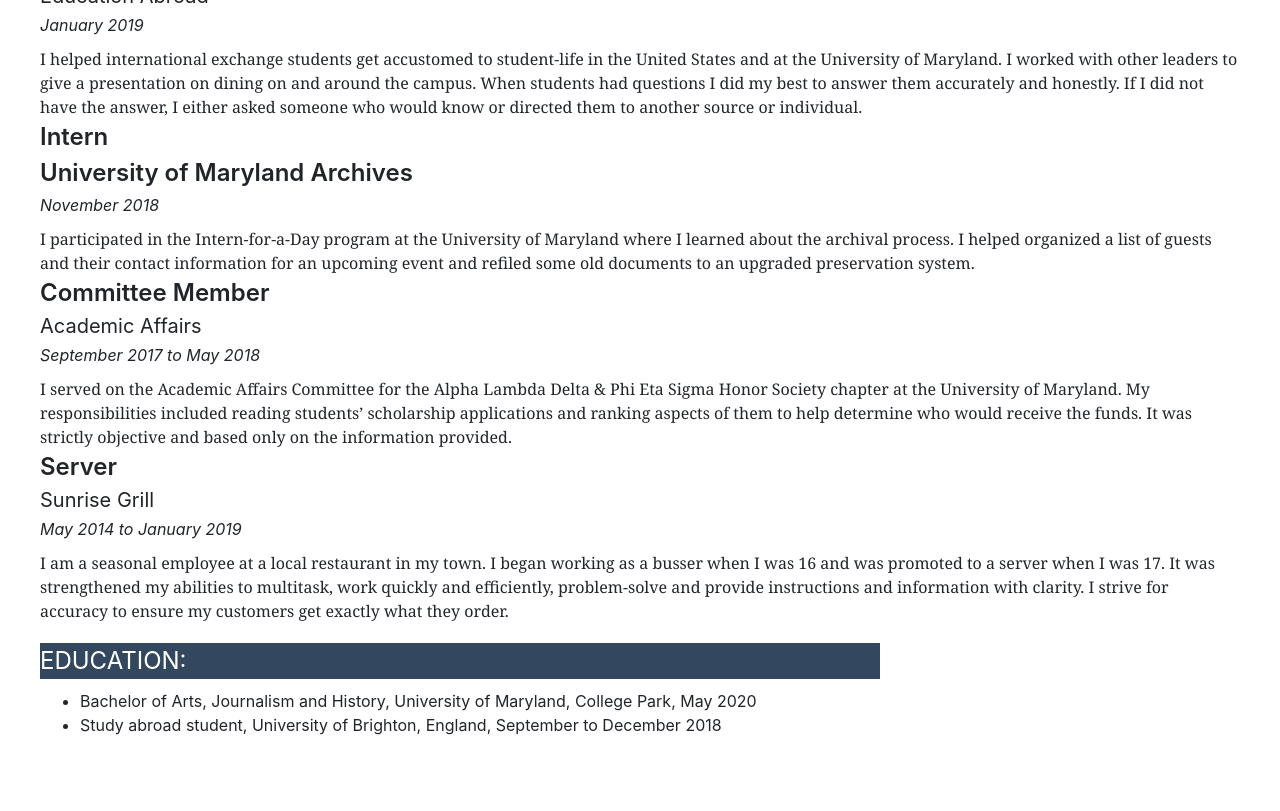
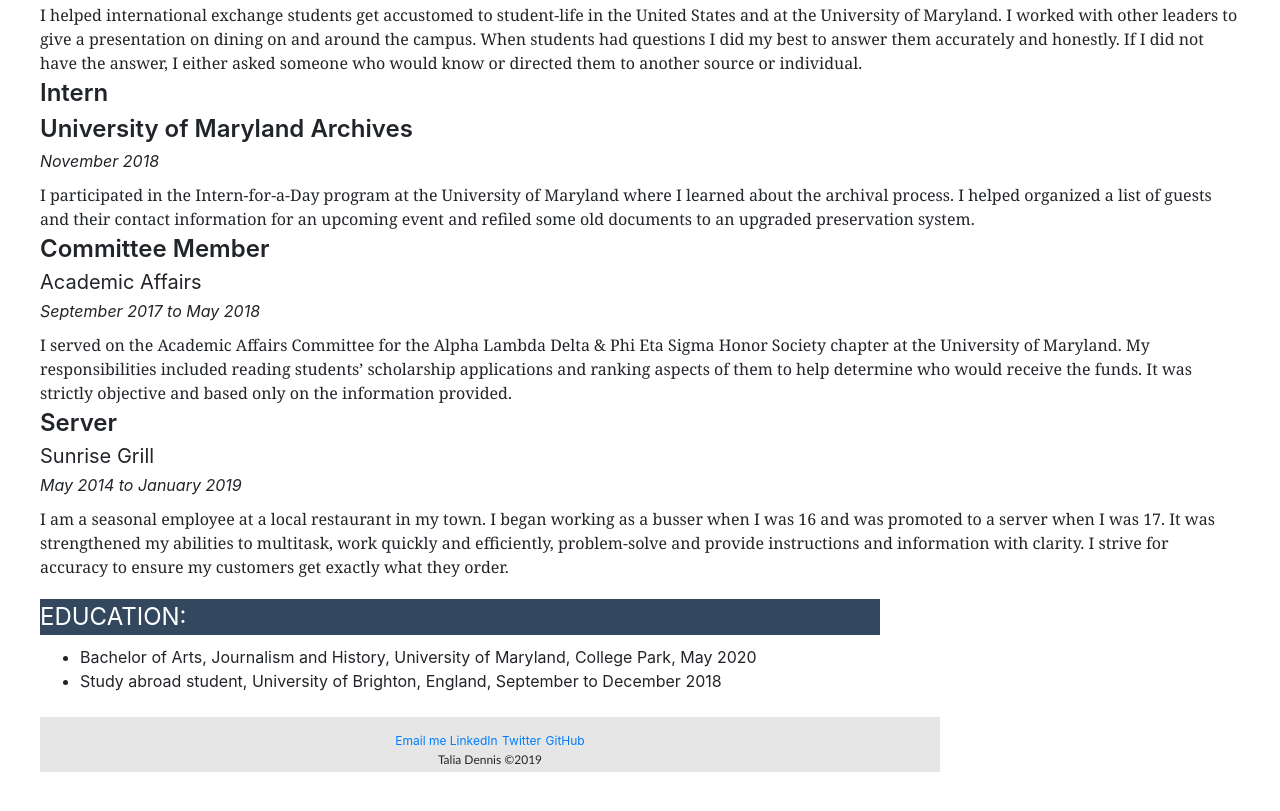
Before and after one commit to taliadennis/Talia-Dennis-Jour352, a plain HTML site: page resume/index.html in a window 1280 px wide. Shown: the part 1844-2655 px from the top of the page. Before the commit the page ends 2631 px from the top, so only its background shows below. Drawn offline with nearby package versions, Linux system fonts and the light colour scheme.

Commit message:
changes again

```diff
--- a/resume/index.html
+++ b/resume/index.html
@@ -55,7 +55,7 @@
     <!-- End of Navbar -->
 
     <!-- Start of Jumbotron -->
-    <div class="jumbotron" style="background-image: url(images/jumbotron.png); background-size: 100%; background-repeat: no-repeat;" id="nameplateanchor">
+    <div class="jumbotron" id="nameplateanchor">
       <div class="container text-center">
     <h1 class="display-4">  TALIA Y. DENNIS  </h1>
     <p class="lead"> ⏤ Student & Copy Editor ⏤</p>
@@ -135,15 +135,7 @@
 
     <!--  <img src="TaliaDennis_headshot.jpeg" alt="profile photo of Talia" width=300px> -->
 
-      <ul class="menu">
-        <li><a href="mailto:Tdennis1@terpmail.umd.edu" target="_blank"> Email me </a></li>
 
-        <li><a href="https://www.linkedin.com/in/talia-dennis" target="_blank"> LinkedIn</a></li>
-
-        <li><a href="https://twitter.com/tyden25" target="_blank">Twitter</a></li>
-
-        <li><a href="https://github.com/taliadennis" target="_blank"> GitHub</a></li>
-      </ul>
 <!-- why doesn't this list thing work??? -->
 <!-- oh never mind, thank goodness I finally found it -->
 
@@ -199,9 +191,20 @@
           <li>Bachelor of Arts, Journalism and History, University of Maryland, College Park, May  2020</li>
           <li>Study abroad student, University of Brighton, England, September to December 2018</li>
         </ul>
+  </body>
 
+  <br>
+  <footer class="footer">
+    <ul class="menu">
+      <li><a href="mailto:Tdennis1@terpmail.umd.edu" target="_blank"> Email me </a></li>
 
+      <li><a href="https://www.linkedin.com/in/talia-dennis" target="_blank"> LinkedIn</a></li>
 
-  </body>
+      <li><a href="https://twitter.com/tyden25" target="_blank">Twitter</a></li>
+
+      <li><a href="https://github.com/taliadennis" target="_blank"> GitHub</a></li>
+    </ul>
+    <p class="minorinfo"> Talia Dennis ©2019 </p>
+  </footer>
 <!-- remember to submit this... -->
 </html>
--- a/resume/style.css
+++ b/resume/style.css
@@ -16,7 +16,15 @@ body {
 
 ul.menu li {
   display: inline;
+  font-size: 0.75em;
+  color: black;
 }
+
+/* only one link changes...why???
+a:link {
+  color: black;
+  text-decoration: none;
+} */
 
 #title{
   font-weight: 600;
@@ -119,8 +127,12 @@ ul {
 
 /* jumbotron */
 .jumbotron{
+  background: url(images/jumbotron.png);
+  background-size: 100%;
   background-repeat: no-repeat;
   opacity: .90;
+  margin-left: auto;
+  margin-right: auto;
 }
 
 .display-4 {
@@ -173,3 +185,22 @@ p {
   top: 0px;
   width: 100%;
 }
+
+/* footer */
+
+.footer{
+  text-align: center;
+  display: block;
+  background-color: #e6e6e6;
+  width: 900px;
+  height:55px;
+  margin: 0px;
+  padding: 10px;
+
+}
+
+.minorinfo {
+  text-align: center;
+  font-family: "gill sans", avenir, Arial, sans-serif;
+  font-size: 0.75em;
+}
```
Also changed, not shown: resume/images/jumboback.png (added).
